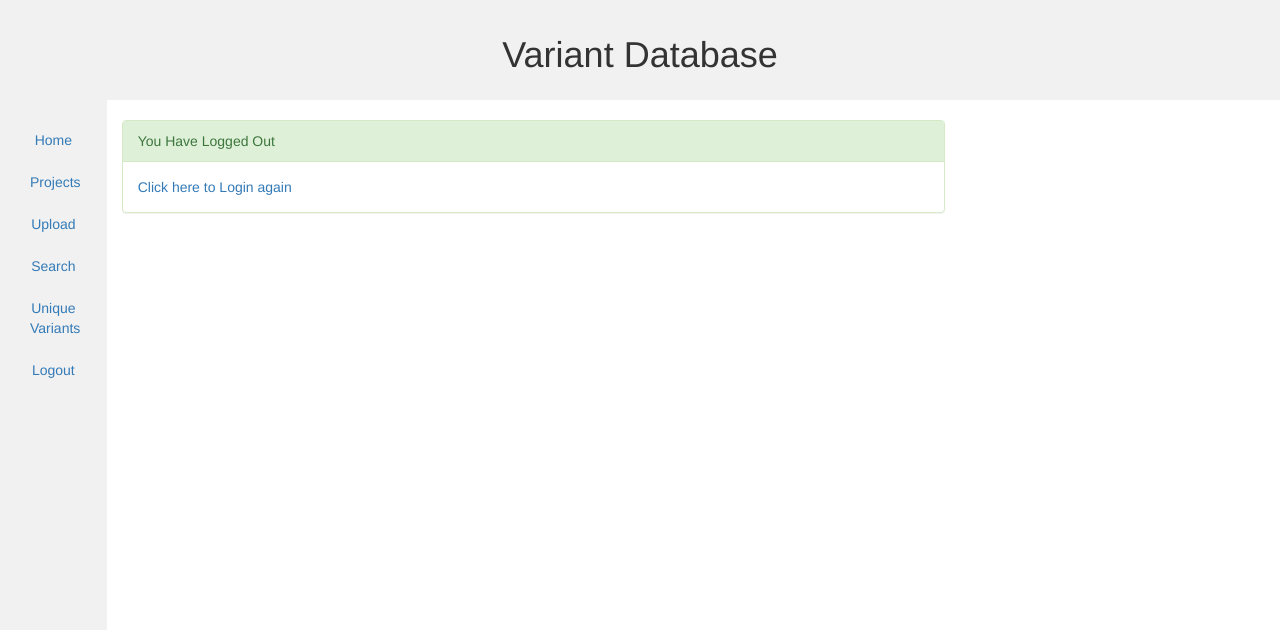
After one commit to WMRGL/VariantDatabase, a Django app: template VariantDatabase/templates/VariantDatabase/logout.html in a window 1280 px wide. The commit adds this page. Shown: the top 630 px of the page. Run offline with Django 3.2, Linux system fonts and the light colour scheme; the template is opened without the code that fills it, so the values that code supplies are empty; some libraries are stand-ins or nearby versions.

Commit message:
1) Added login and logout functionality 2)login required decorators on relevent views 3)updated html and css design e.g panels

```diff
--- a/VariantDatabase/static/css/default.css
+++ b/VariantDatabase/static/css/default.css
@@ -29,3 +29,12 @@ header {
   }
   .row.content {height:auto;}
 }
+
+button{
+    height:35px;
+    width:100px;
+    margin: -20px -50px;
+    position:relative;
+    top:50%;
+    left:14.8%;
+}
--- a/VariantDatabase/templates/VariantDatabase/base.html
+++ b/VariantDatabase/templates/VariantDatabase/base.html
@@ -19,6 +19,7 @@
 
   <header class="container-fluid text-center">
     <h1>Variant Database</h1>
+
   </header>
 
 
@@ -36,16 +37,23 @@
 
       <li>
         <a href="{% url 'list_projects' %}">Projects</a>
+
       </li>
+
+      <li>
+        <a href="#" >Upload</a> </li>
 
       <li>
         <a href="#">Search</a>
       </li>
 
+      <li>
+        <a href="#">Unique Variants</a>
+      </li>
 
 
       <li>
-        <a href="#">Logout</a>
+        <a href="{% url 'logout' %}">Logout</a>
       </li>
 
 
@@ -58,6 +66,8 @@
 
 
     <div class="col-sm-8 text-left" id='test'>
+
+
 
     {% block content %}
 
--- a/VariantDatabase/templates/VariantDatabase/list_batch_samples.html
+++ b/VariantDatabase/templates/VariantDatabase/list_batch_samples.html
@@ -6,7 +6,7 @@
   	<br>
 
   	<div class="alert alert-success">
-  		You are viewing the Samples belonging to Project Batch {{ batch.pk }}
+  		You are viewing the Samples belonging to {{batch.project.project_title}} : Batch {{ batch.pk }}
 	</div>
 
 
@@ -18,6 +18,8 @@
 			<th> Sample Number </th>
 			<th> Sample Name </th>
 			<th> Patient Initials </th>
+			<th> View Variants </th>
+
 
 		</tr>
 
@@ -29,6 +31,7 @@
 			<td> {{ sample.pk }} </td>
 			<td> {{ sample.sample_name }} </td>
 			<td> {{ sample.patient_initials }} </td>
+			<td> View </td>
 
 		</tr>
 
--- /dev/null
+++ b/VariantDatabase/templates/VariantDatabase/logout.html
@@ -0,0 +1,17 @@
+{% extends 'VariantDatabase/base.html' %}
+
+
+
+{% block content %}
+
+	<br>
+
+
+    <div class="panel panel-success">
+      <div class="panel-heading">You Have Logged Out</div>
+      <div class="panel-body"><a href="{% url 'login' %}"> Click here to Login again</a></div>
+    </div>
+
+
+
+{% endblock %}
--- a/VariantDatabase/urls.py
+++ b/VariantDatabase/urls.py
@@ -1,10 +1,15 @@
 from django.conf.urls import url
 from . import views
+from django.contrib.auth import views as auth_views
 
 urlpatterns = [ url(r'^$', views.home_page, name='home_page'),
 				url(r'^list_projects$', views.list_projects, name='list_projects'),
 				url(r'^project/(?P<pk>\d+)/$', views.list_batches, name='list_batches'),
 				url(r'^batch/(?P<pk>\d+)/$', views.list_batch_samples, name='list_batch_samples'),
+				url(r'^login/$', auth_views.login, {'template_name': 'VariantDatabase/login.html'}, name='login'),
+				url(r'^logout/$', auth_views.logout, {'template_name': 'VariantDatabase/logout.html'}, name='logout'),
+
+
 
 
 ]
```
Also changed, not shown: VariantDatabase/templates/VariantDatabase/login.html (added, +35 -0 lines), VariantDatabase/views.py (+5 -3 lines).
